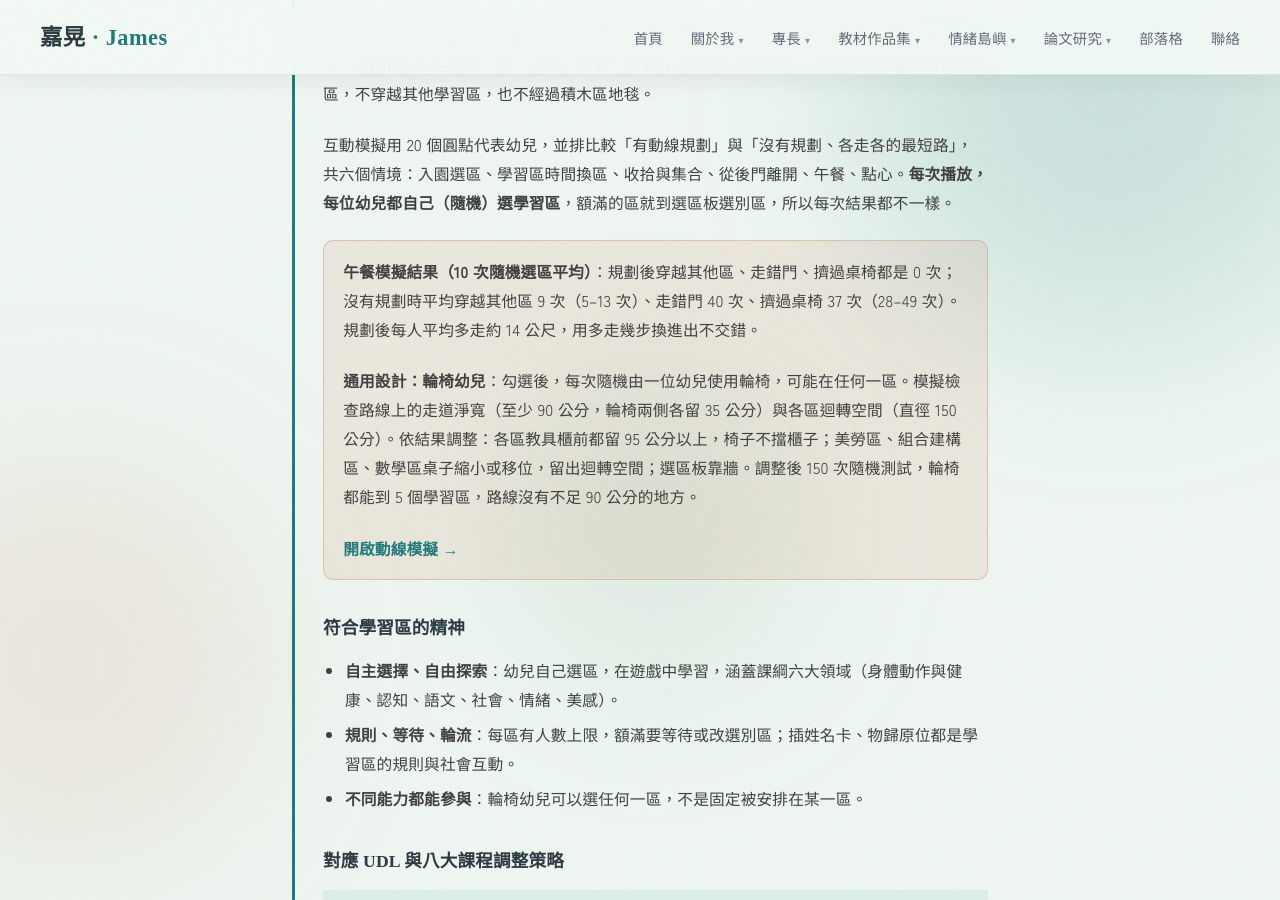
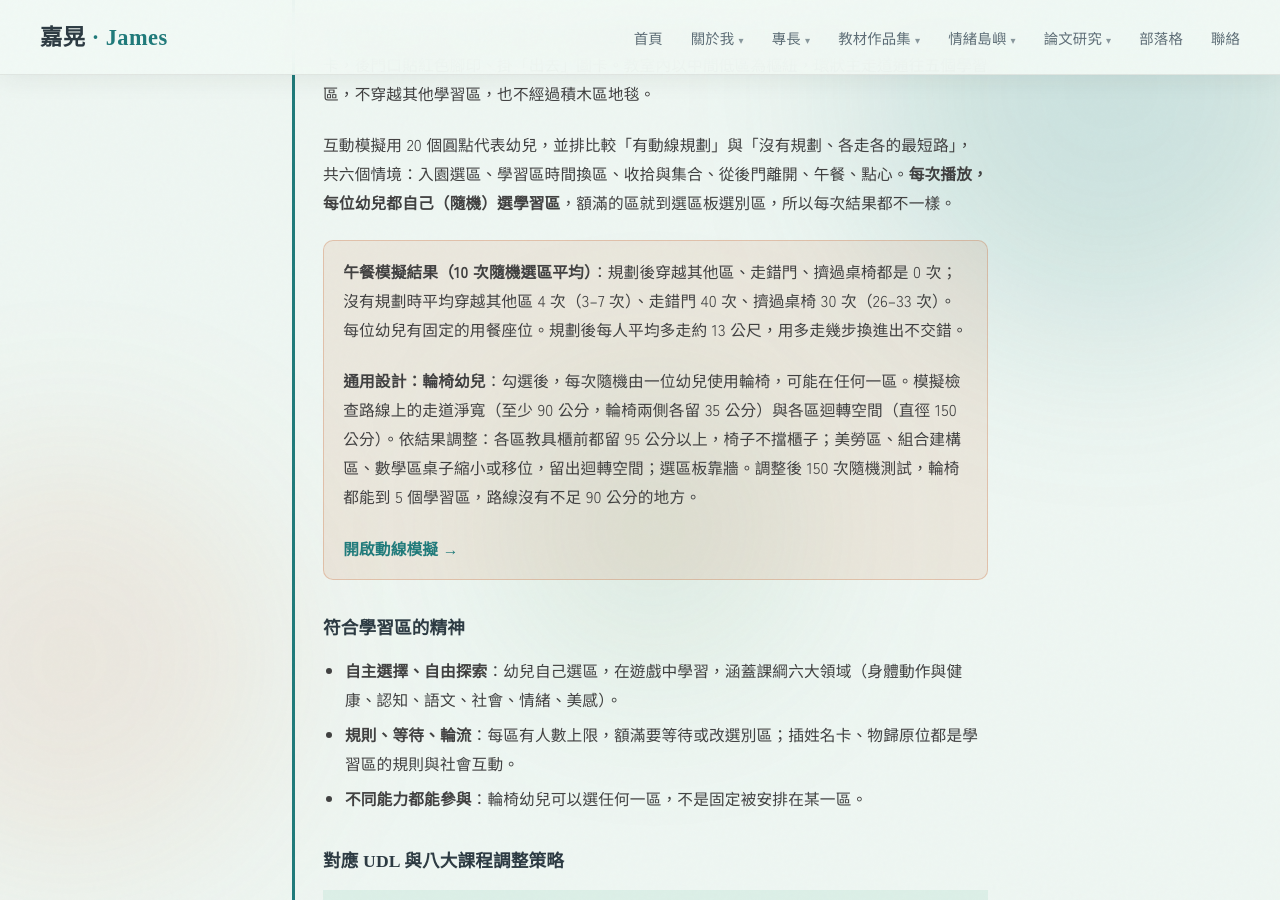
Before and after one commit to gahanglee/gahanglee.github.io, a Jekyll site: the page built from pages/portfolio/learning-area.html, in a window 1280 px wide and 900 px high, scrolled down 4410 px. Built offline with Jekyll 4.4.1, drawn with Linux system fonts in a browser that asks for light colours.

Commit message:
用餐改為固定座位，更新午餐模擬平均數據
Co-Authored-By: Claude Opus 5.5 <noreply@anthropic.com>
Claude-Session: https://claude.ai/code/session_01Ba9jNa3ZTWEzZ6qpawHzti

```diff
--- a/pages/portfolio/learning-area.html
+++ b/pages/portfolio/learning-area.html
@@ -147,7 +147,7 @@ permalink: /portfolio/learning-area/
       <p>前後門在同一面牆、門外有鞋櫃，規劃為<b>前門進、後門出</b>：前門口貼綠色腳印、掛「進來」圖卡，後門口貼紅色腳印、掛「出去」圖卡。教室內以中間低區為樞紐，環狀主走道通往五個學習區，不穿越其他學習區，也不經過積木區地毯。</p>
       <p>互動模擬用 20 個圓點代表幼兒，並排比較「有動線規劃」與「沒有規劃、各走各的最短路」，共六個情境：入園選區、學習區時間換區、收拾與集合、從後門離開、午餐、點心。<b>每次播放，每位幼兒都自己（隨機）選學習區</b>，額滿的區就到選區板選別區，所以每次結果都不一樣。</p>
       <div class="la-box">
-        <p><b>午餐模擬結果（10 次隨機選區平均）</b>：規劃後穿越其他區、走錯門、擠過桌椅都是 0 次；沒有規劃時平均穿越其他區 9 次（5–13 次）、走錯門 40 次、擠過桌椅 37 次（28–49 次）。規劃後每人平均多走約 14 公尺，用多走幾步換進出不交錯。</p>
+        <p><b>午餐模擬結果（10 次隨機選區平均）</b>：規劃後穿越其他區、走錯門、擠過桌椅都是 0 次；沒有規劃時平均穿越其他區 4 次（3–7 次）、走錯門 40 次、擠過桌椅 30 次（26–33 次）。每位幼兒有固定的用餐座位。規劃後每人平均多走約 13 公尺，用多走幾步換進出不交錯。</p>
         <p><b>通用設計：輪椅幼兒</b>：勾選後，每次隨機由一位幼兒使用輪椅，可能在任何一區。模擬檢查路線上的走道淨寬（至少 90 公分，輪椅兩側各留 35 公分）與各區迴轉空間（直徑 150 公分）。依結果調整：各區教具櫃前都留 95 公分以上，椅子不擋櫃子；美勞區、組合建構區、數學區桌子縮小或移位，留出迴轉空間；選區板靠牆。調整後 150 次隨機測試，輪椅都能到 5 個學習區，路線沒有不足 90 公分的地方。</p>
         <p><a href="/portfolio/learning-area/flow-sim.html" style="font-weight:700;color:var(--teal)">開啟動線模擬 →</a></p>
       </div>
--- a/portfolio/learning-area/flow-sim.html
+++ b/portfolio/learning-area/flow-sim.html
@@ -219,7 +221,7 @@ const SCEN=[
  {d:'學習區時間中，6 位幼兒要換區：先回選區板換姓名卡，再走到新的學習區。其他幼兒留在原區。'},
  {d:'收拾時間：每位幼兒先把教具放回自己那一區的櫃子，再到中間低區集合。'},
  {d:'集合後放學：幼兒從中間低區依序走後門出去，到門外鞋櫃換鞋；前門只進不出，不會交錯。'},
- {d:'午餐：從學習區走後門出去洗手 → 前門進來到配膳台取餐 → 入座吃飯 → 餐具送回收區 → 再走後門出去漱口刷牙 → 前門進來回座位。座位在中間低區與數學、美勞、組合建構區的桌子。'},
+ {d:'午餐：從學習區走後門出去洗手 → 前門進來到配膳台取餐 → 入座吃飯 → 餐具送回收區 → 再走後門出去漱口刷牙 → 前門進來回座位。每位幼兒有固定的用餐座位，在中間低區與數學、美勞、組合建構區的桌子。'},
  {d:'點心：走後門出去洗手 → 前門進來到配膳台拿點心 → 入座 → 吃完送回收區 → 回到原本的學習區。'}
 ];
 
```
Also changed, not shown: other parts of portfolio/learning-area/flow-sim.html (+3 -1 lines).
